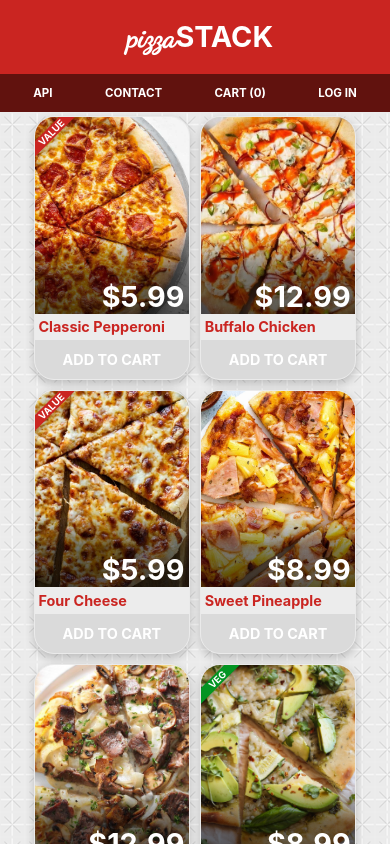
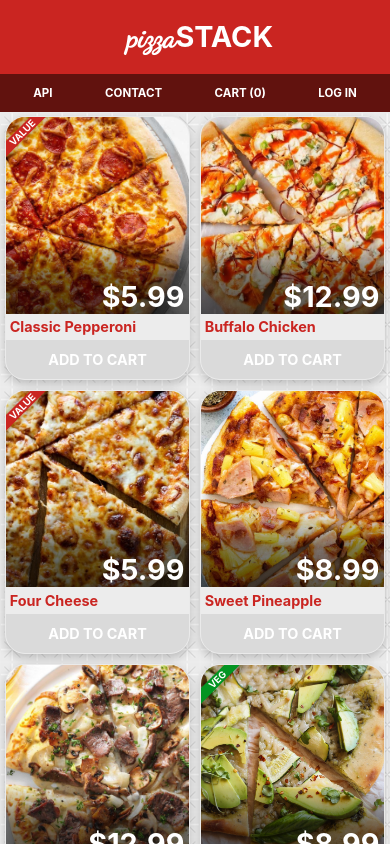
Before and after one commit to merq312/pizza-stack, a Next.js app: page / in a window 390 px wide. Shown: the top 844 px of the page. Built offline with nearby package versions, Linux system fonts and the light colour scheme; no server answers.

Commit message:
Mobile usability fixes

```diff
--- a/styles/Home.module.scss
+++ b/styles/Home.module.scss
@@ -5,8 +5,7 @@
 }
 
 @media (max-width: 600px) {
-  .grid {
-    width: 100%;
-    flex-direction: column;
+  .main {
+    grid-column: full-start / full-end;
   }
 }
```
